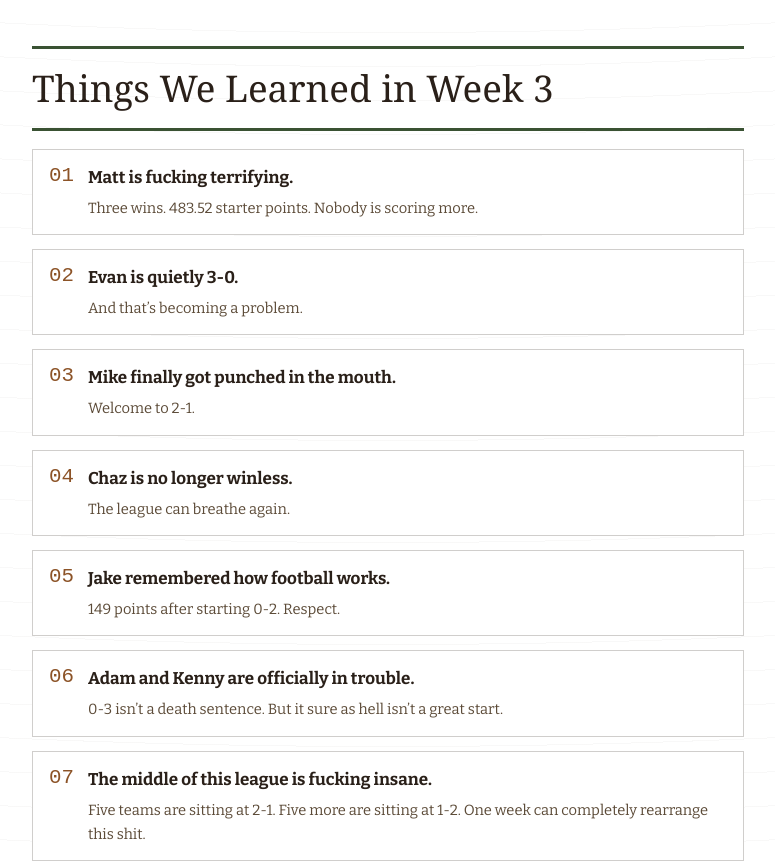
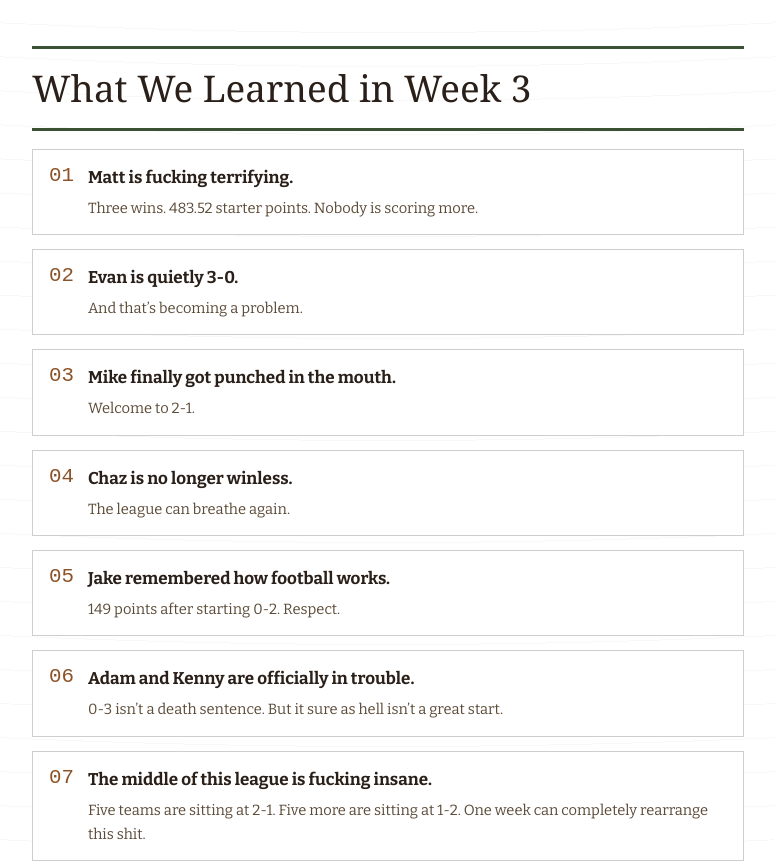
Before and after one commit to charlesnicholswi-cloud/cast-blast, a plain HTML site: page week3.html in a window 1280 px wide. Shown: the part 7686-8552 px from the top of the page, without its empty margins (252-1027 px from the left). Drawn offline with nearby package versions, Linux system fonts and the light colour scheme; a web font is replaced by a local one.

Commit message:
Update week3.html

```diff
--- a/week3.html
+++ b/week3.html
@@ -810,7 +810,7 @@
     <section>
       <div class="banner">
         <div>
-          <h2>Things We Learned in Week 3</h2>
+          <h2>What We Learned in Week 3</h2>
         </div>
       </div>
       <div class="learned-list">
```
